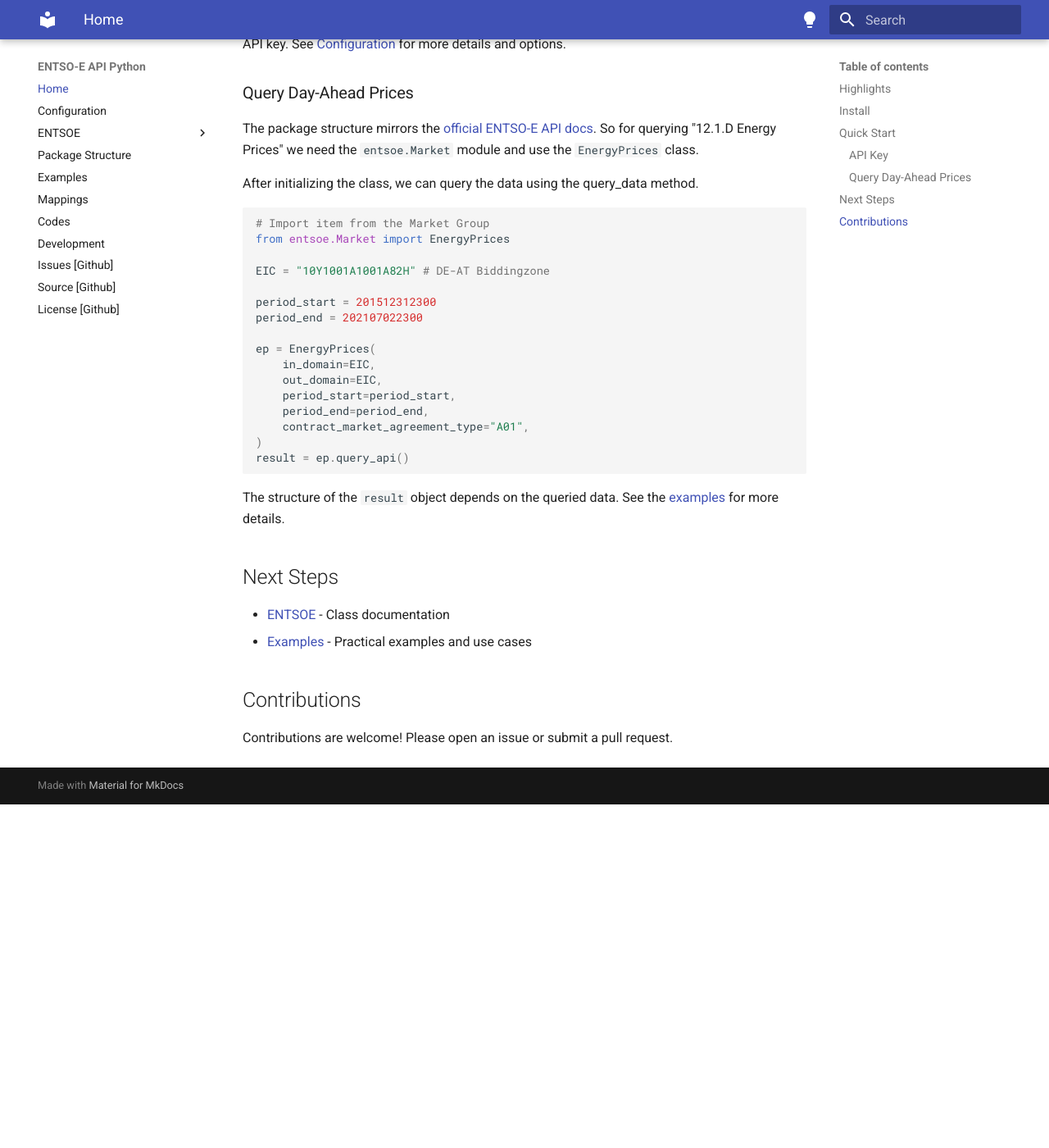
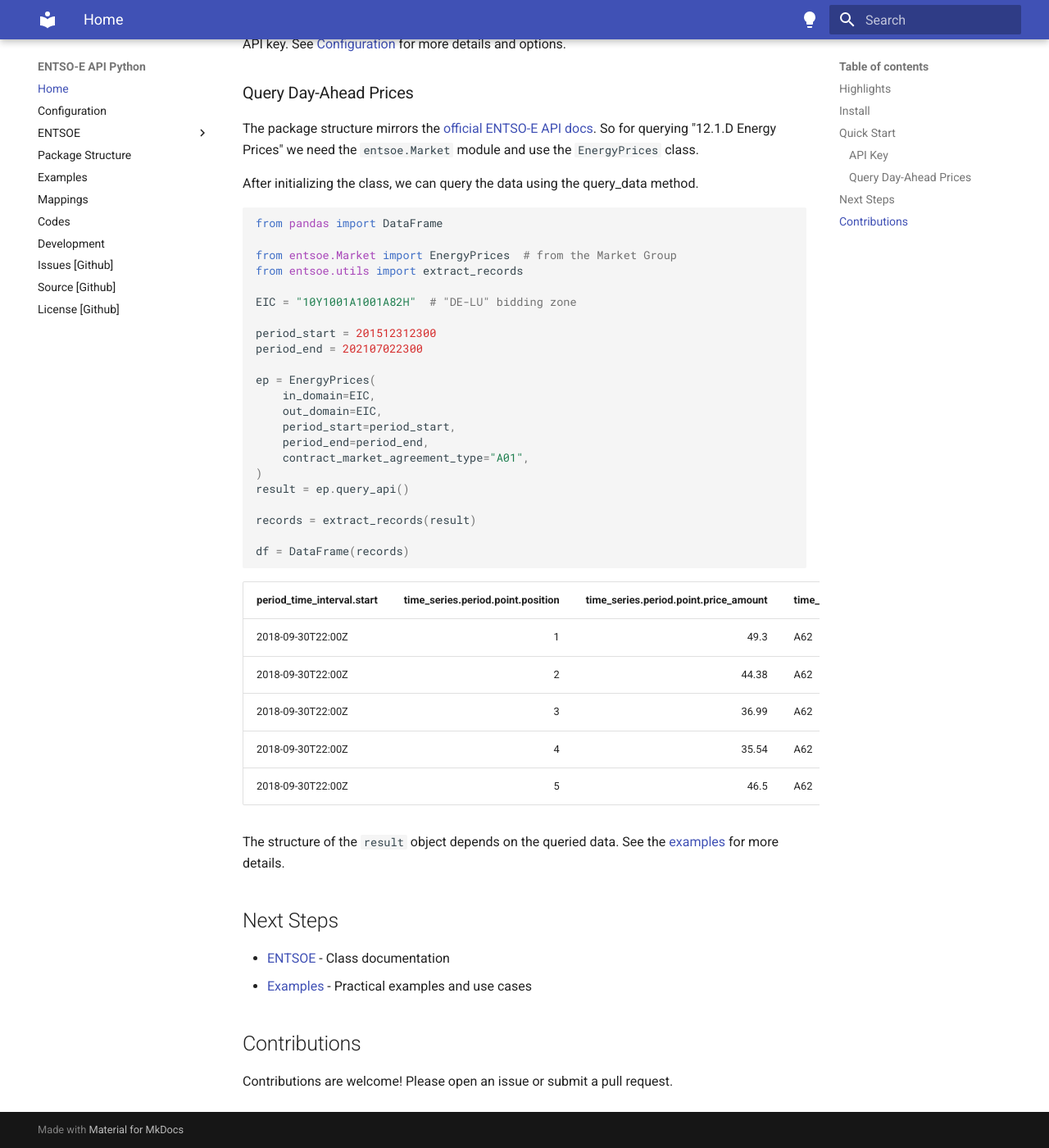
Before and after one commit to BerriJ/entsoe-apy, an MkDocs documentation site: the page built from docs/index.md, in a window 1280 px wide and 1400 px high, scrolled down 810 px. Shown: the whole window at 82% size. Built offline with MkDocs 1.6.1 and Material for MkDocs 9.7.7, drawn with Linux system fonts in a browser that asks for light colours; before the commit the page ends 1791 px from its top, so only the background shows below that.

Commit message:
Update index.md

````diff
--- a/docs/index.md
+++ b/docs/index.md
@@ -32,10 +32,12 @@ The package structure mirrors the [official ENTSO-E API docs](https://documenter
 After initializing the class, we can query the data using the query_data method.
 
 ```python
-# Import item from the Market Group
-from entsoe.Market import EnergyPrices
+from pandas import DataFrame
 
-EIC = "10Y1001A1001A82H" # DE-AT Biddingzone
+from entsoe.Market import EnergyPrices  # from the Market Group
+from entsoe.utils import extract_records
+
+EIC = "10Y1001A1001A82H"  # "DE-LU" bidding zone
 
 period_start = 201512312300
 period_end = 202107022300
@@ -48,7 +50,21 @@ ep = EnergyPrices(
     contract_market_agreement_type="A01",
 )
 result = ep.query_api()
+
+records = extract_records(result)
+
+df = DataFrame(records)
 ```
+
+| period_time_interval.start | time_series.period.point.position | time_series.period.point.price_amount | time_series.business_type | time_series.currency_unit_name | time_series.price_measure_unit_name | time_series.period.resolution |
+| :------------------------- | --------------------------------: | ------------------------------------: | :------------------------ | :----------------------------- | :---------------------------------- | :---------------------------- |
+| 2018-09-30T22:00Z          |                                 1 |                                  49.3 | A62                       | EUR                            | MWH                                 | PT15M                         |
+| 2018-09-30T22:00Z          |                                 2 |                                 44.38 | A62                       | EUR                            | MWH                                 | PT15M                         |
+| 2018-09-30T22:00Z          |                                 3 |                                 36.99 | A62                       | EUR                            | MWH                                 | PT15M                         |
+| 2018-09-30T22:00Z          |                                 4 |                                 35.54 | A62                       | EUR                            | MWH                                 | PT15M                         |
+| 2018-09-30T22:00Z          |                                 5 |                                  46.5 | A62                       | EUR                            | MWH                                 | PT15M                         |
+
+
 
 The structure of the `result` object depends on the queried data. See the [examples](./examples.md) for more details.
 
````
